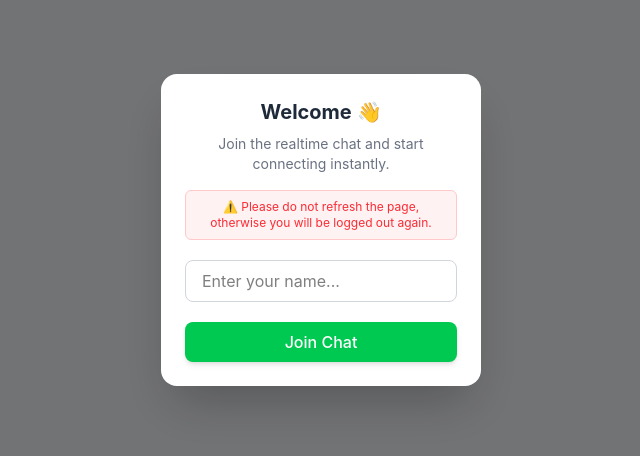
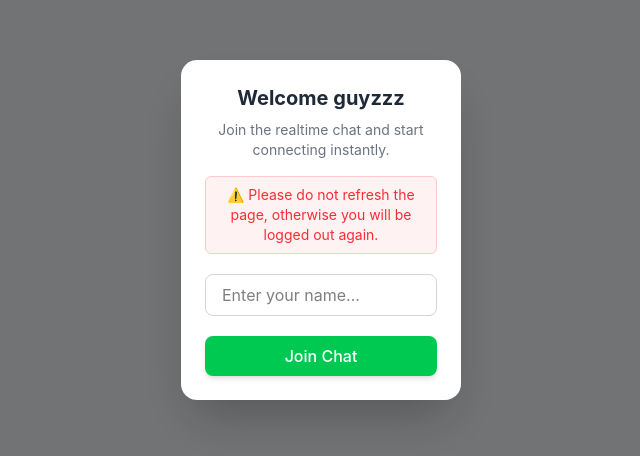
Before and after one commit to Himanshu158-ai/socket.chat, a React (Vite) app in the folder client/: page / in a window 1280 px wide. Shown: the part 170-626 px from the top of the page, without its empty margins (319-959 px from the left). Built offline with nearby package versions, Linux system fonts and the light colour scheme.

Commit message:
feat: implement real-time group chat client with socket.io integration

```diff
--- a/client/index.html
+++ b/client/index.html
@@ -1,11 +1,13 @@
 <!doctype html>
 <html lang="en">
+
 <head>
   <meta charset="UTF-8" />
   <link rel="icon" type="image/svg+xml" href="/favicon.svg" />
   <meta name="viewport" content="width=device-width, initial-scale=1.0" />
-    <title>client</title>
+  <title>Group Chat</title>
 </head>
+
 <body>
   <div id="root"></div>
   <script type="module" src="/src/main.jsx"></script>
--- a/client/src/App.jsx
+++ b/client/src/App.jsx
@@ -46,8 +46,6 @@ const App = () => {
 
     socket.on("connect", () => {
       setMyid(socket.id);
-
-      // 👇 ab safe hai emit karna
       socket.emit("user-joined", name);
     });
 
@@ -169,11 +167,11 @@ const App = () => {
         <div className="fixed inset-0 bg-black/50 backdrop-blur-sm flex items-center justify-center">
 
           {/* Popup Box */}
-          <div className="bg-white w-80 p-6 rounded-2xl shadow-2xl">
+          <div className="bg-white w-70 p-6 rounded-2xl shadow-2xl">
 
             {/* Title */}
             <h2 className="text-xl font-bold text-center text-gray-800 mb-2">
-              Welcome 👋
+              Welcome guyzzz
             </h2>
 
             {/* Description */}
@@ -182,7 +180,7 @@ const App = () => {
             </p>
 
             {/* ⚠️ Warning */}
-            <p className="text-xs text-red-500 text-center mb-5 bg-red-50 border border-red-200 py-2 px-3 rounded-md">
+            <p className="text-sm text-red-500 text-center mb-5 bg-red-50 border border-red-200 py-2 px-3 rounded-md">
               ⚠️ Please do not refresh the page, otherwise you will be logged out again.
             </p>
 
```
Lines whose indentation alone changed are shown as unchanged.
